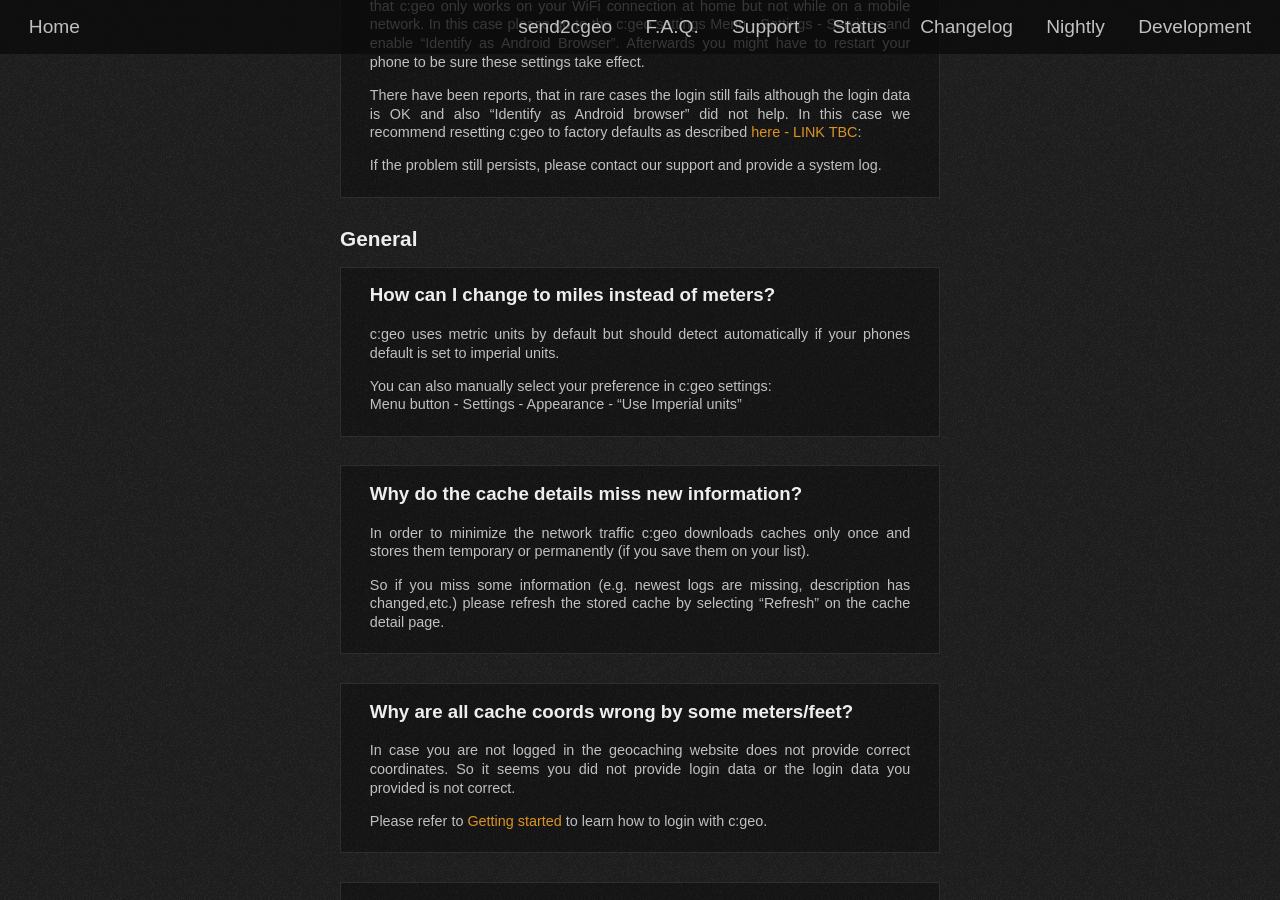
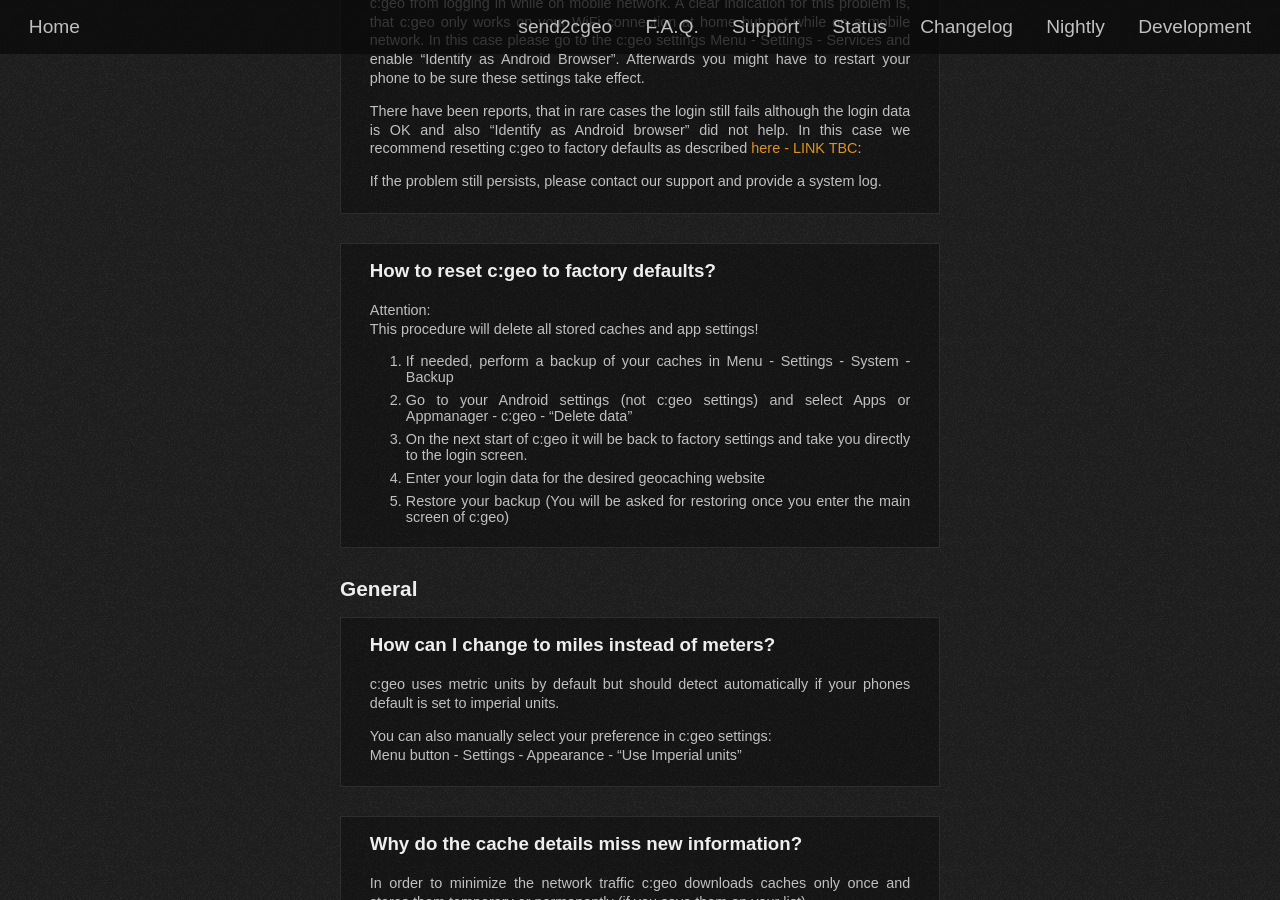
Before and after one commit to cgeo/cgeo.github.io, a Jekyll site: the page built from faq.html, in a window 1280 px wide and 900 px high, scrolled down 3201 px. Built offline with Jekyll 4.4.1, drawn with Linux system fonts in a browser that asks for light colours; some web fonts are replaced; some of the changed text lies outside the part shown.

Commit message:
FAQ New: Reset c:geo

```diff
--- a/_data/faq.yml
+++ b/_data/faq.yml
@@ -88,6 +88,17 @@
             In this case we recommend resetting c:geo to factory defaults as described [here - LINK TBC](#):
 
             If the problem still persists, please contact our support and provide a system log.
+
+      - title: How to reset c:geo to factory defaults?
+        content: |
+            Attention: \\
+            This procedure will delete all stored caches and app settings!
+
+            1. If needed, perform a backup of your caches in Menu - Settings - System - Backup
+            2. Go to your Android settings (not c:geo settings) and select Apps or Appmanager - c:geo - "Delete data"
+            3. On the next start of c:geo it will be back to factory settings and take you directly to the login screen.
+            4. Enter your login data for the desired geocaching website
+            5. Restore your backup (You will be asked for restoring once you enter the main screen of c:geo)
 
 - title: General
   items:
```
